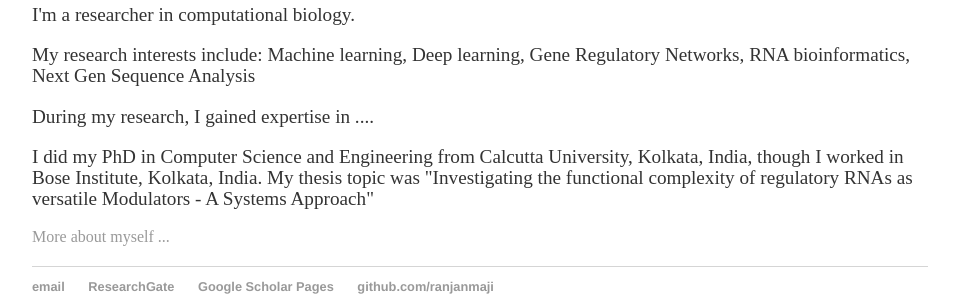
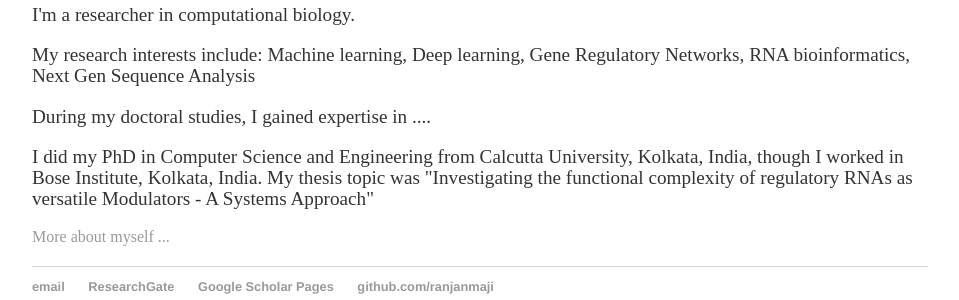
Before and after one commit to ranjanmaji/just-a-site, a Jekyll site: the page built from index.html, in a window 1280 px wide. Shown: the part 193-493 px from the top of the page, without its empty margins (160-1119 px from the left). Built offline with Jekyll 4.4.1, drawn with Linux system fonts in a browser that asks for light colours.

Commit message:
Update index.html

```diff
--- a/index.html
+++ b/index.html
@@ -10,7 +10,7 @@ title: Ranjan K. Maji
 
 			<p>My research interests include: Machine learning, Deep learning, Gene Regulatory Networks, RNA bioinformatics, Next Gen Sequence Analysis</p>
 
-			<p>During my research, I gained expertise in ....</p>
+			<p>During my doctoral studies, I gained expertise in ....</p>
 
 			<p>I did my PhD in Computer Science and Engineering from Calcutta University, Kolkata, India, though I worked in Bose Institute, Kolkata, India. My thesis topic was "Investigating the functional complexity of regulatory RNAs as versatile Modulators - A Systems Approach"</p>
 			<a href="just-a-site/about">More about myself ...</a></p>
```
